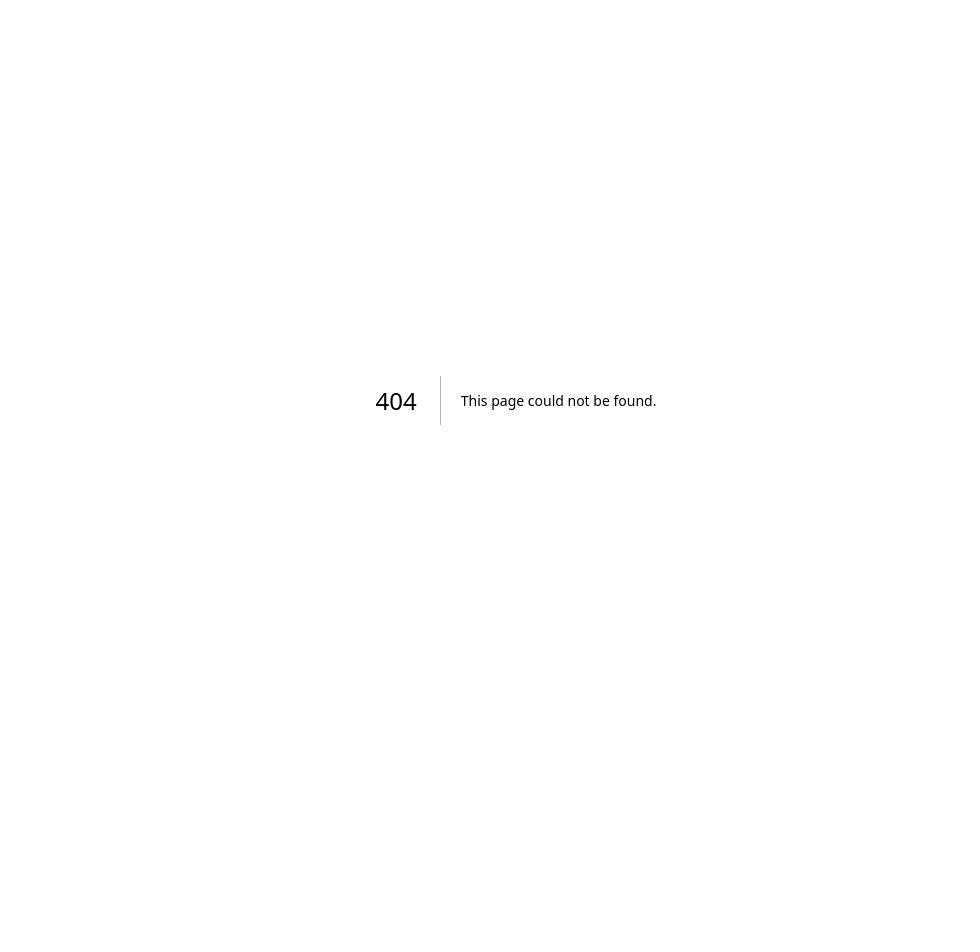
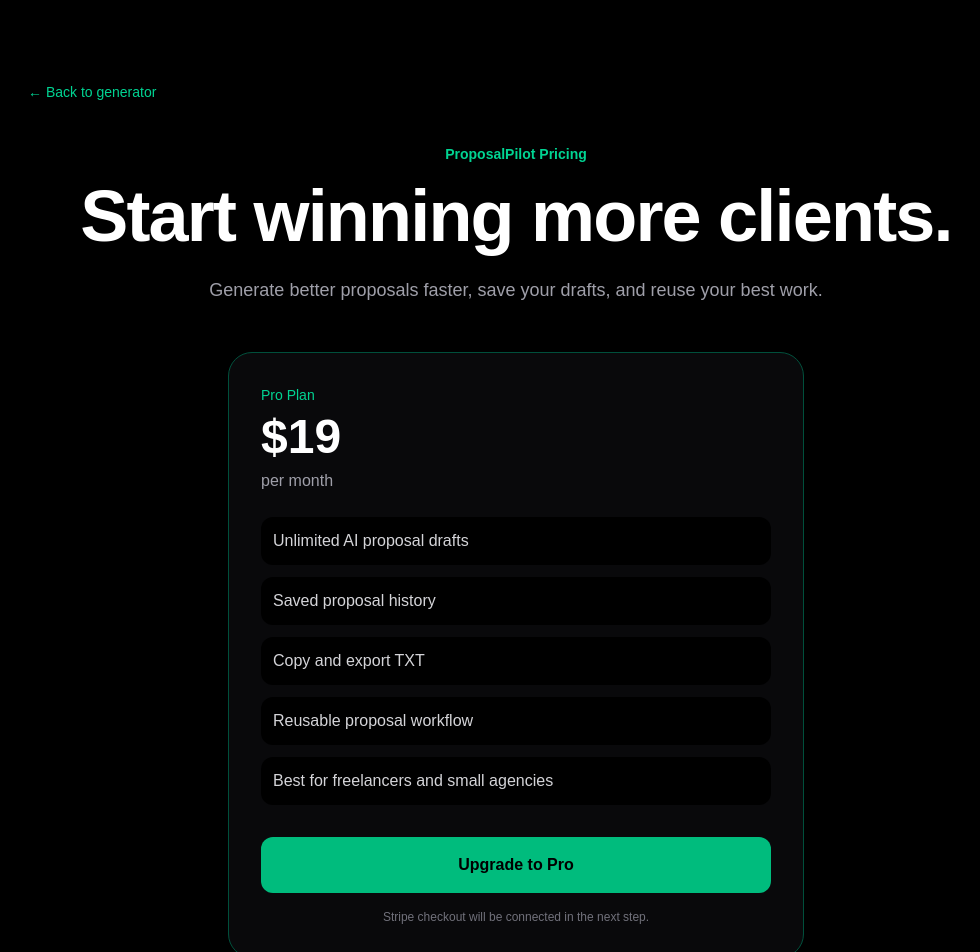
Before and after one commit to sad255552/proposalpilot, a Next.js app: page /pricing in a window 1280 px wide. Before the commit this address had no page. Shown: the top 952 px of the page, without its empty margins (124-1104 px from the left). Before the commit the page ends 800 px from the top, so only its background shows below. Built offline with nearby package versions, Linux system fonts and the light colour scheme.

Commit message:
Add pricing page and checkout placeholder

```diff
--- /dev/null
+++ b/app/api/checkout/route.ts
@@ -0,0 +1,9 @@
+import { NextResponse } from "next/server";
+
+export async function GET() {
+  return NextResponse.json({
+    message: "Stripe checkout placeholder. Real checkout will be connected next.",
+    plan: "ProposalPilot Pro",
+    price: "$19/month"
+  });
+}
--- a/app/page.tsx
+++ b/app/page.tsx
@@ -101,12 +101,21 @@
             ProposalPilot
           </p>
 
+          <div className="flex gap-2">
+            <a
+              href="/pricing"
+              className="rounded-xl border border-zinc-700 px-4 py-3 text-sm font-semibold text-zinc-200 transition hover:bg-zinc-900"
+            >
+              Pricing
+            </a>
+
             <a
               href="/dashboard"
               className="rounded-xl border border-zinc-700 px-4 py-3 text-sm font-semibold text-zinc-200 transition hover:bg-zinc-900"
             >
               Dashboard
             </a>
+          </div>
         </div>
 
         <h1 className="text-5xl font-bold tracking-tight md:text-7xl">
--- /dev/null
+++ b/app/pricing/page.tsx
@@ -0,0 +1,52 @@
+export default function PricingPage() {
+  return (
+    <main className="min-h-screen bg-black text-white">
+      <section className="mx-auto max-w-5xl px-6 py-20">
+        <a href="/" className="text-sm text-emerald-400">
+          ← Back to generator
+        </a>
+
+        <div className="mt-10 text-center">
+          <p className="text-sm font-semibold text-emerald-400">
+            ProposalPilot Pricing
+          </p>
+
+          <h1 className="mt-4 text-5xl font-bold tracking-tight md:text-7xl">
+            Start winning more clients.
+          </h1>
+
+          <p className="mx-auto mt-6 max-w-2xl text-lg text-zinc-400">
+            Generate better proposals faster, save your drafts, and reuse your best work.
+          </p>
+        </div>
+
+        <div className="mx-auto mt-12 max-w-xl rounded-3xl border border-emerald-900 bg-zinc-950 p-8 shadow-2xl">
+          <div className="mb-6">
+            <p className="text-sm text-emerald-400">Pro Plan</p>
+            <h2 className="mt-2 text-5xl font-black">$19</h2>
+            <p className="mt-2 text-zinc-400">per month</p>
+          </div>
+
+          <ul className="space-y-3 text-zinc-300">
+            <li className="rounded-xl bg-black p-3">Unlimited AI proposal drafts</li>
+            <li className="rounded-xl bg-black p-3">Saved proposal history</li>
+            <li className="rounded-xl bg-black p-3">Copy and export TXT</li>
+            <li className="rounded-xl bg-black p-3">Reusable proposal workflow</li>
+            <li className="rounded-xl bg-black p-3">Best for freelancers and small agencies</li>
+          </ul>
+
+          <a
+            href="/api/checkout"
+            className="mt-8 block w-full rounded-xl bg-emerald-500 px-5 py-4 text-center font-semibold text-black transition hover:bg-emerald-400"
+          >
+            Upgrade to Pro
+          </a>
+
+          <p className="mt-4 text-center text-xs text-zinc-500">
+            Stripe checkout will be connected in the next step.
+          </p>
+        </div>
+      </section>
+    </main>
+  );
+}
```
Lines whose indentation alone changed are shown as unchanged.
